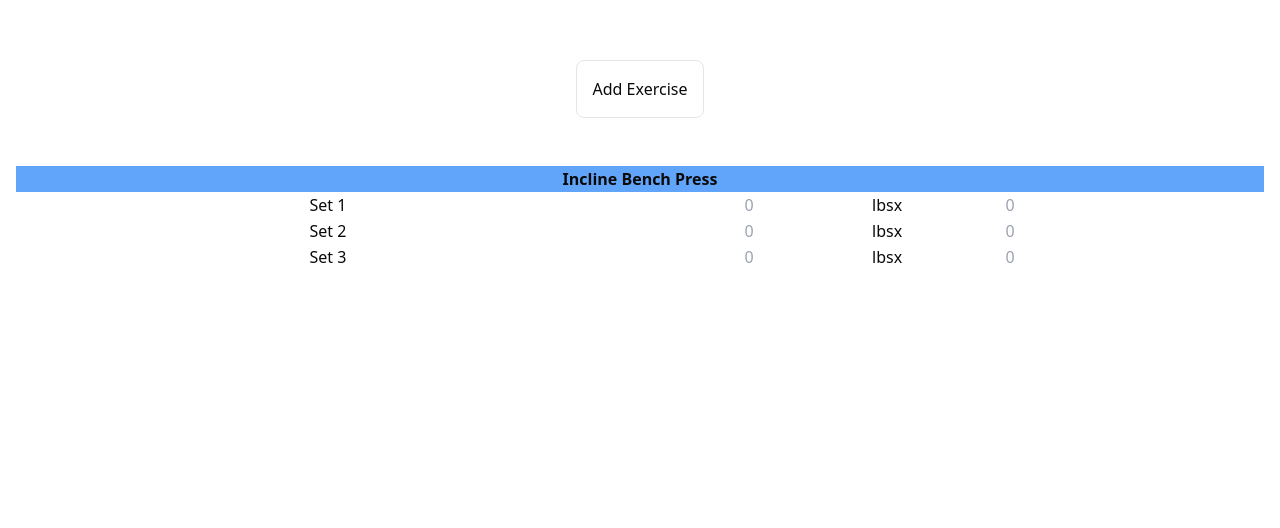
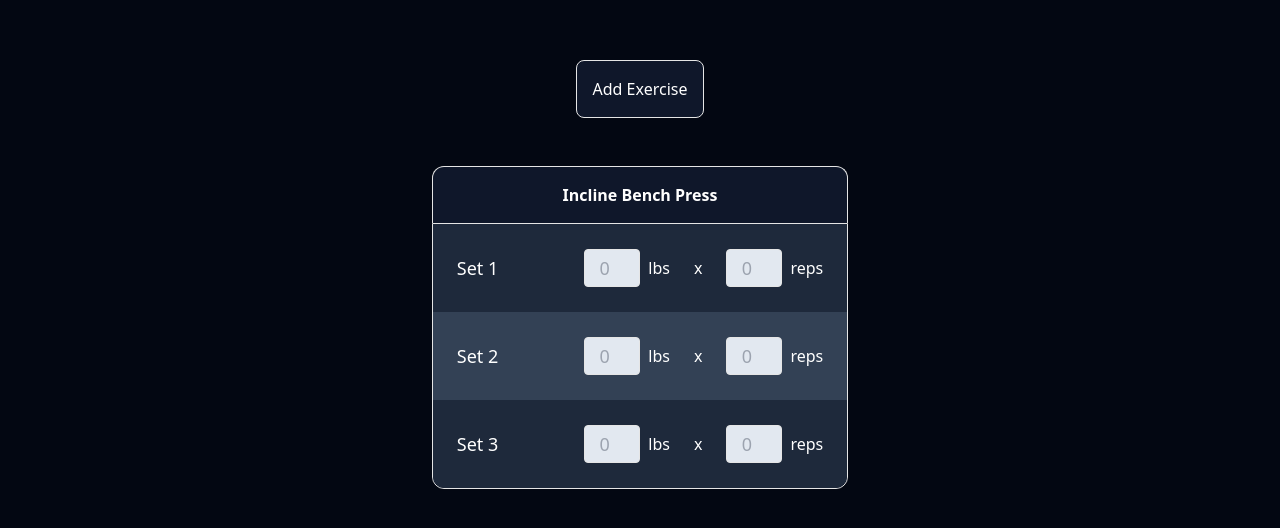
Before and after one commit to MiladRez/gtrack, a Next.js app: page /push in a window 1280 px wide. Shown: the part 180-708 px from the top of the page. Built offline with nearby package versions, Linux system fonts and the light colour scheme.

Commit message:
finished implementation of ExerciseCard and styling

```diff
--- a/src/app/globals.css
+++ b/src/app/globals.css
@@ -64,3 +64,8 @@
     @apply bg-background text-foreground;
   }
 }
+
+body {
+	@apply bg-gray-950;
+	@apply text-white;
+}
--- a/src/app/push/page.tsx
+++ b/src/app/push/page.tsx
@@ -109,9 +109,9 @@ export default function Push() {
 	});
 
 	return (
-		<div className="flex flex-col items-center gap-12 my-60 mx-4">
+		<div className="flex flex-col items-center gap-12 my-20 md:my-60 mx-4">
 			<DropdownMenu>
-				<DropdownMenuTrigger className="border rounded-lg px-4 py-4">
+				<DropdownMenuTrigger className="border rounded-lg px-4 py-4 bg-slate-900">
 					Add Exercise
 				</DropdownMenuTrigger>
 				<DropdownMenuContent>
--- a/src/components/custom/ExerciseCard.tsx
+++ b/src/components/custom/ExerciseCard.tsx
@@ -1,46 +1,51 @@
 export default function ExerciseCard() {
 	return (
-		<table className="grid w-full">
-			<thead className="col-span-2 flex justify-center bg-blue-400">
-				<th>Incline Bench Press</th>
+		<table className="grid max-w-xl">
+			<thead className="col-span-2 flex justify-center border border-b-0 rounded-t-xl bg-slate-900">
+				<tr>
+					<th className="py-4 px-2 text-white">Incline Bench Press</th>
+				</tr>
 			</thead>
-			<tbody className="col-span-2">
-				<tr className="grid grid-cols-2">
-					<td className="text-center">Set 1</td>
-					<td className="flex">
-						<div className="flex">
-							<input name="weight" className="w-full text-center" type="number" placeholder="0" />
-							<label>lbs</label>
+			<tbody className="grid col-span-2 bg-slate-900 border rounded-b-xl">
+				<tr className="grid grid-cols-3 py-6 px-4 bg-slate-800">
+					<td className="px-2 text-lg self-center">Set 1</td>
+					<td className="flex gap-4 md:gap-6 justify-center col-span-2 px-2">
+						<div className="flex gap-2">
+							<input name="weight" className="max-w-14 text-center text-lg text-black border rounded bg-slate-200 py-1" type="number" pattern="[0-9]*" inputMode="numeric" placeholder="0" />
+							<label className="self-center">lbs</label>
 						</div>
-						<div className="flex">
-							<label>x</label>
-							<input name="reps" className="w-full text-center" type="number" placeholder="0" />
+						<label className="self-center">x</label>
+						<div className="flex gap-2">
+							<input name="reps" className="max-w-14 text-center text-lg text-black border rounded bg-slate-200 py-1" type="number" pattern="[0-9]*" inputMode="numeric" placeholder="0" />
+							<label className="self-center">reps</label>
 						</div>
 					</td>
 				</tr>
-				<tr className="grid grid-cols-2">
-					<td className="text-center">Set 2</td>
-					<td className="flex">
-						<div className="flex">
-							<input name="weight" className="w-full text-center" type="number" placeholder="0" />
-							<label>lbs</label>
+				<tr className="grid grid-cols-3 py-6 px-4 bg-slate-700">
+					<td className="px-2 text-lg self-center">Set 2</td>
+					<td className="flex gap-4 md:gap-6 justify-center col-span-2">
+						<div className="flex gap-2">
+							<input name="weight" className="max-w-14 text-center text-lg text-black border rounded bg-slate-200 py-1" type="number" pattern="[0-9]*" inputMode="numeric" placeholder="0" />
+							<label className="self-center">lbs</label>
 						</div>
-						<div className="flex">
-							<label>x</label>
-							<input name="reps" className="w-full text-center" type="number" placeholder="0" />
+						<label className="self-center">x</label>
+						<div className="flex gap-2">
+							<input name="reps" className="max-w-14 text-center text-lg text-black border rounded bg-slate-200 py-1" type="number" pattern="[0-9]*" inputMode="numeric" placeholder="0" />
+							<label className="self-center">reps</label>
 						</div>
 					</td>
 				</tr>
-				<tr className="grid grid-cols-2">
-					<td className="text-center">Set 3</td>
-					<td className="flex">
-						<div className="flex">
-							<input name="weight" className="w-full text-center" type="number" placeholder="0" />
-							<label>lbs</label>
+				<tr className="grid grid-cols-3 py-6 px-4 bg-slate-800 rounded-b-xl">
+					<td className="px-2 text-lg self-center">Set 3</td>
+					<td className="flex gap-4 md:gap-6 justify-center col-span-2">
+						<div className="flex gap-2">
+							<input name="weight" className="max-w-14 text-center text-lg text-black border rounded bg-slate-200 py-1" type="number" pattern="[0-9]*" inputMode="numeric" placeholder="0" />
+							<label className="self-center">lbs</label>
 						</div>
-						<div className="flex">
-							<label>x</label>
-							<input name="reps" className="w-full text-center" type="number" placeholder="0" />
+						<label className="self-center">x</label>
+						<div className="flex gap-2">
+							<input name="reps" className="max-w-14 text-center text-lg text-black border rounded bg-slate-200 py-1" type="number" pattern="[0-9]*" inputMode="numeric" placeholder="0" />
+							<label className="self-center">reps</label>
 						</div>
 					</td>
 				</tr>
```
